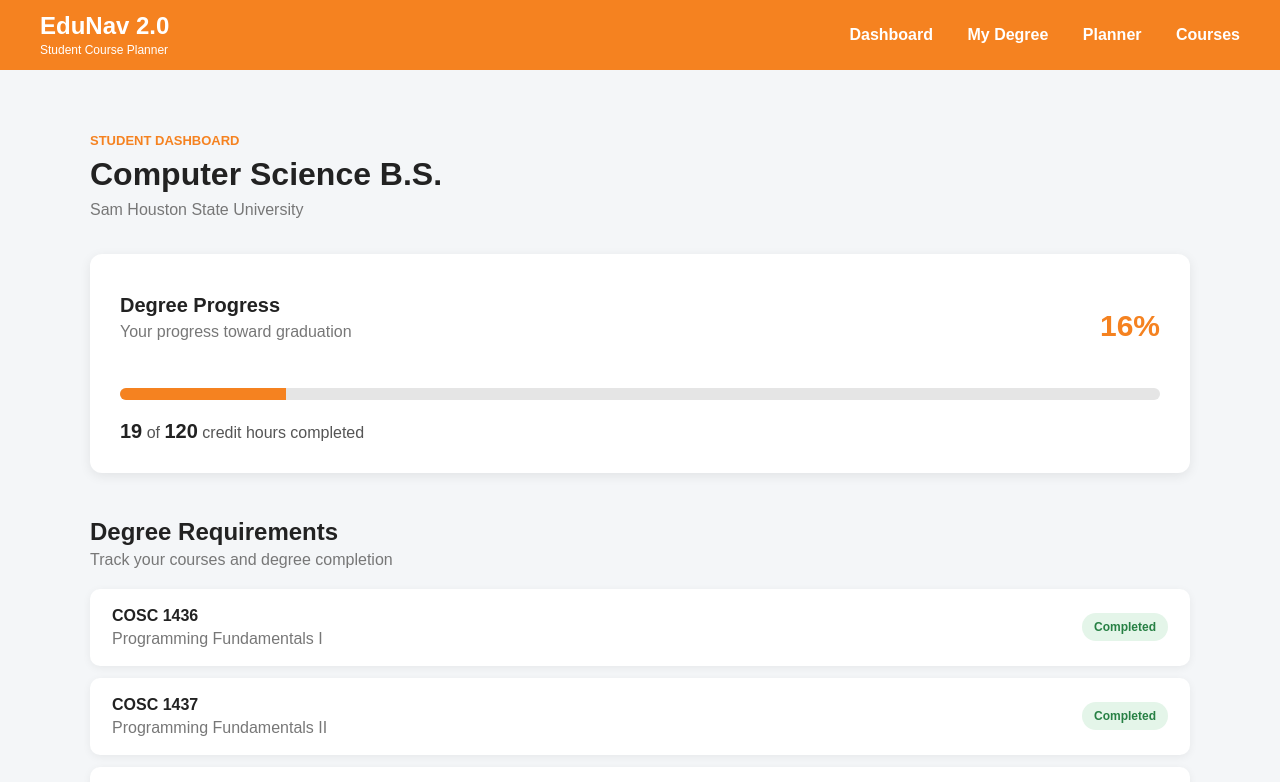
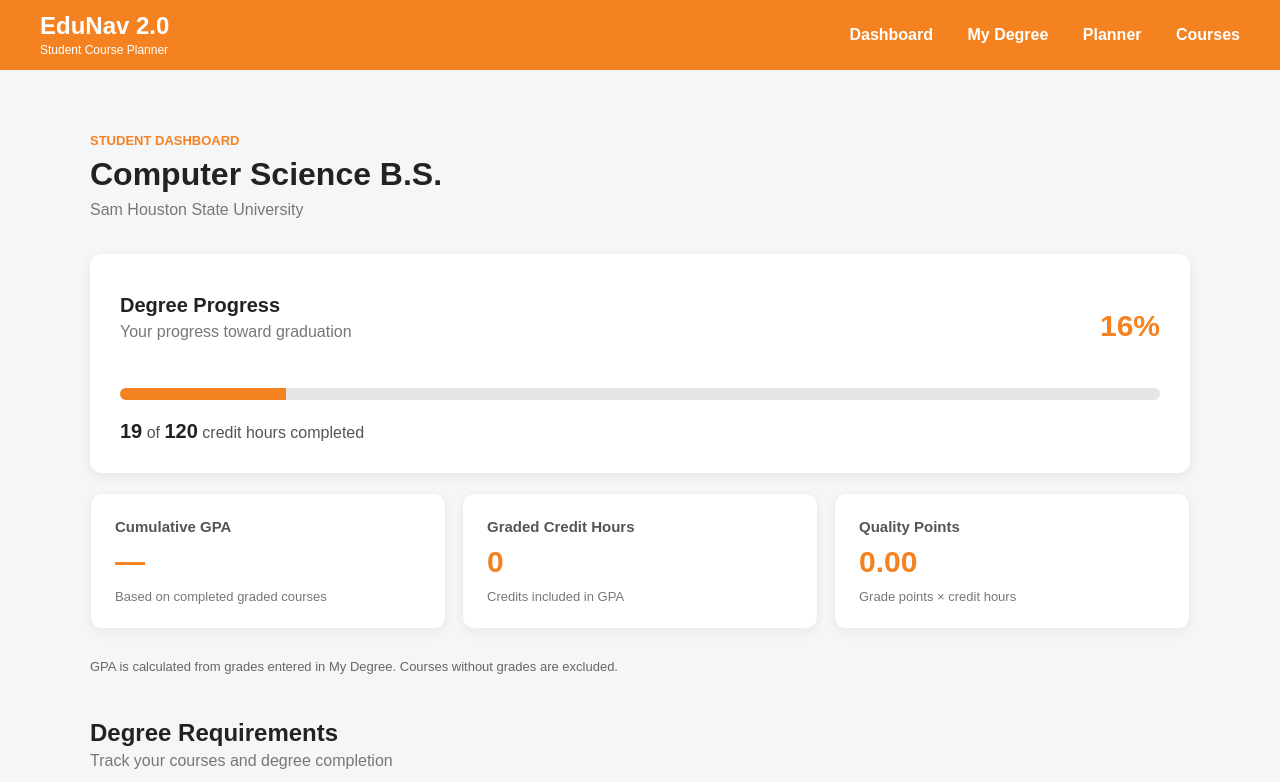
Before and after one commit to TacticalTrunkMonkey443/EduNav-2.0, a plain HTML site: page index.html in a window 1280 px wide. Shown: the top 782 px of the page. Drawn offline with Linux system fonts and the light colour scheme.

Commit message:
Integrate cumulative GPA into dashboard

```diff
--- a/dashboard.js
+++ b/dashboard.js
@@ -1,7 +1,9 @@
+
+"use strict";
+
 // ==========================================
 // EDUNAV 2.0 - DASHBOARD
 // ==========================================
-
 
 // Demonstration requirements shared with My Degree.
 // Later these will be loaded from the backend.
@@ -26,7 +28,6 @@ const dashboardDegreeCourses = [
 
 ];
 
-
 // ==========================================
 // UPDATE DASHBOARD PROGRESS
 // ==========================================
@@ -50,40 +51,150 @@ function updateDashboard() {
     const requiredCredits =
         document.getElementById("dashboardRequiredCredits");
 
-
     if (percentElement) {
-
         percentElement.textContent =
             `${progress.progressPercent}%`;
-
     }
 
     if (progressFill) {
-
         progressFill.style.width =
             `${progress.progressPercent}%`;
-
     }
 
     if (completedCredits) {
-
         completedCredits.textContent =
             progress.completedCredits;
-
     }
 
     if (requiredCredits) {
-
         requiredCredits.textContent =
             progress.requiredCredits;
-
     }
 
 }
 
+// ==========================================
+// UPDATE DASHBOARD GPA
+// ==========================================
+
+function updateDashboardGPA() {
+
+    // Uses the same grades saved by My Degree.
+    const result = EduNavData.calculateGPA(
+        dashboardDegreeCourses
+    );
+
+    const gpaElement =
+        document.getElementById("dashboardGPA");
+
+    const gradedCreditsElement =
+        document.getElementById("dashboardGradedCredits");
+
+    const qualityPointsElement =
+        document.getElementById("dashboardQualityPoints");
+
+    if (gpaElement) {
+        gpaElement.textContent = result.gpa === null
+            ? "—"
+            : result.gpa.toFixed(2);
+    }
+
+    if (gradedCreditsElement) {
+        gradedCreditsElement.textContent =
+            result.gradedCredits;
+    }
+
+    if (qualityPointsElement) {
+        qualityPointsElement.textContent =
+            result.qualityPoints.toFixed(2);
+    }
+
+}
+
+// ==========================================
+// UPDATE DASHBOARD COURSE STATUSES
+// ==========================================
+
+// Keeps the four displayed courses synchronized
+// with statuses selected in My Degree.
+
+function updateDashboardCourses() {
+
+    const courseElements =
+        document.querySelectorAll(".course-list .course");
+
+    courseElements.forEach(courseElement => {
+
+        const codeElement =
+            courseElement.querySelector("h3");
+
+        const statusElement =
+            courseElement.querySelector("span");
+
+        if (!codeElement || !statusElement) {
+            return;
+        }
+
+        const courseCode =
+            codeElement.textContent.trim();
+
+        const course = dashboardDegreeCourses.find(
+            item => item.code === courseCode
+        );
+
+        if (!course) {
+            return;
+        }
+
+        const status = EduNavData.getCourseStatus(
+            course.code,
+            course.status
+        );
+
+        courseElement.classList.remove(
+            "completed",
+            "in-progress",
+            "remaining"
+        );
+
+        if (status === "Completed") {
+            courseElement.classList.add("completed");
+            statusElement.textContent = "Completed";
+        } else if (status === "In Progress") {
+            courseElement.classList.add("in-progress");
+            statusElement.textContent = "In Progress";
+        } else {
+            courseElement.classList.add("remaining");
+            statusElement.textContent = "Remaining";
+        }
+
+    });
+
+}
 
 // ==========================================
 // START DASHBOARD
 // ==========================================
 
-updateDashboard();
+function renderDashboard() {
+    updateDashboard();
+    updateDashboardGPA();
+    updateDashboardCourses();
+}
+
+renderDashboard();
+
+// Refresh when returning to the Dashboard tab.
+window.addEventListener("pageshow", renderDashboard);
+
+// Refresh if student data changes in another tab.
+window.addEventListener("storage", function(event) {
+
+    if (
+        event.key === EduNavData.DEGREE_KEY ||
+        event.key === EduNavData.GRADES_KEY
+    ) {
+        renderDashboard();
+    }
+
+});
--- a/index.html
+++ b/index.html
@@ -1,14 +1,68 @@
+
 <!DOCTYPE html>
 <html lang="en">
 
 <head>
     <meta charset="UTF-8">
     <meta name="viewport" content="width=device-width, initial-scale=1.0">
+
     <title>EduNav 2.0</title>
+
     <link rel="stylesheet" href="style.css">
+
+    <style>
+        /* ======================================
+           DASHBOARD GPA ADDITIONS
+        ====================================== */
+
+        .dashboard-gpa-section {
+            display: grid;
+            grid-template-columns: repeat(
+                auto-fit,
+                minmax(200px, 1fr)
+            );
+            gap: 16px;
+            margin-top: 20px;
+            margin-bottom: 30px;
+        }
+
+        .dashboard-gpa-card {
+            background: white;
+            padding: 24px;
+            border-radius: 12px;
+            box-shadow: 0 4px 12px rgba(0, 0, 0, 0.05);
+            border: 1px solid #eeeeee;
+        }
+
+        .dashboard-gpa-card h3 {
+            margin: 0 0 10px;
+            font-size: 15px;
+            color: #555;
+        }
+
+        .dashboard-gpa-card h2 {
+            margin: 0;
+            font-size: 30px;
+            color: #f58220;
+        }
+
+        .dashboard-gpa-card p {
+            margin: 10px 0 0;
+            font-size: 13px;
+            color: #777;
+        }
+
+        .dashboard-gpa-note {
+            margin: 0 0 25px;
+            font-size: 13px;
+            color: #666;
+        }
+    </style>
 </head>
 
 <body>
+
+    <!-- NAVIGATION -->
 
     <header class="navbar">
 
@@ -36,7 +90,6 @@
             <span>Sam Houston State University</span>
         </section>
 
-
         <!-- DEGREE PROGRESS -->
 
         <section class="progress-card">
@@ -48,7 +101,7 @@
                     <p>Your progress toward graduation</p>
                 </div>
 
-            <h2 id="dashboardProgressPercent">68%</h2>
+                <h2 id="dashboardProgressPercent">0%</h2>
 
             </div>
 
@@ -57,14 +110,14 @@
                 <div
                     class="progress-fill"
                     id="dashboardProgressFill"
-                style="width: 68%;">
+                    style="width: 0%;">
                 </div>
 
             </div>
 
             <div class="credit-info">
 
-            <strong id="dashboardCompletedCredits">82</strong>
+                <strong id="dashboardCompletedCredits">0</strong>
                 of
                 <strong id="dashboardRequiredCredits">120</strong>
                 credit hours completed
@@ -73,6 +126,46 @@
 
         </section>
 
+        <!-- GPA OVERVIEW -->
+
+        <section class="dashboard-gpa-section">
+
+            <div class="dashboard-gpa-card">
+
+                <h3>Cumulative GPA</h3>
+
+                <h2 id="dashboardGPA">—</h2>
+
+                <p>Based on completed graded courses</p>
+
+            </div>
+
+            <div class="dashboard-gpa-card">
+
+                <h3>Graded Credit Hours</h3>
+
+                <h2 id="dashboardGradedCredits">0</h2>
+
+                <p>Credits included in GPA</p>
+
+            </div>
+
+            <div class="dashboard-gpa-card">
+
+                <h3>Quality Points</h3>
+
+                <h2 id="dashboardQualityPoints">0.00</h2>
+
+                <p>Grade points × credit hours</p>
+
+            </div>
+
+        </section>
+
+        <p class="dashboard-gpa-note">
+            GPA is calculated from grades entered in
+            My Degree. Courses without grades are excluded.
+        </p>
 
         <!-- DEGREE REQUIREMENTS -->
 
@@ -96,7 +189,6 @@
 
                 </div>
 
-
                 <div class="course completed">
 
                     <div>
@@ -108,7 +200,6 @@
 
                 </div>
 
-
                 <div class="course in-progress">
 
                     <div>
@@ -119,7 +210,6 @@
                     <span>In Progress</span>
 
                 </div>
-
 
                 <div class="course remaining">
 
@@ -138,7 +228,6 @@
 
     </main>
 
-
     <!-- SHARED STUDENT DATA -->
 
     <script src="student-data.js"></script>
```
Lines whose indentation alone changed are shown as unchanged.
